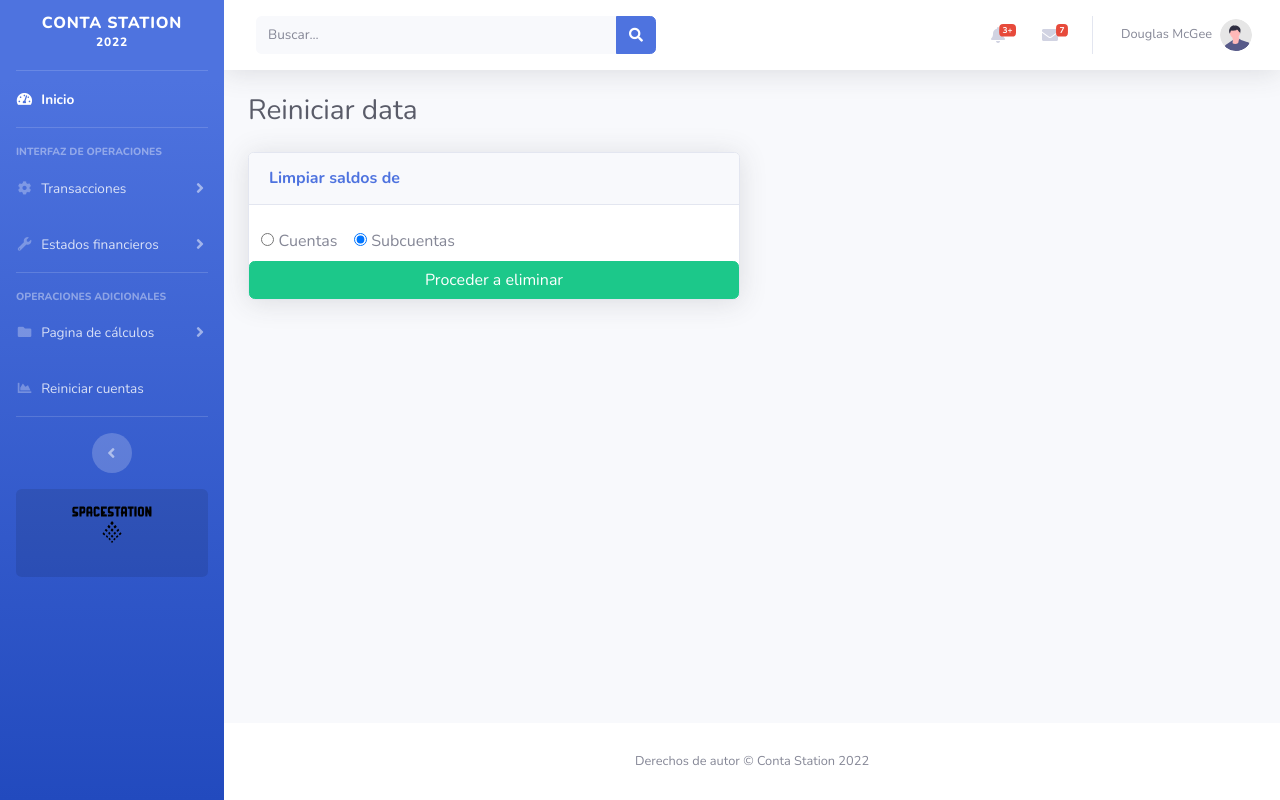
After one commit to Edenilson-Molina/aplicaci-n-SIC115, a Django app: page /eliminar in a window 1280 px wide. The commit adds this page. Run offline with Django 4.2, Linux system fonts and the light colour scheme; parts of the project's set-up code (start-up, migrations or seed data) failed here and were passed over; some libraries are stand-ins or nearby versions.

Commit message:
boton reinicio

```diff
--- /dev/null
+++ b/contaapp/templates/eliminar.html
@@ -0,0 +1,127 @@
+{% extends "./plantilla_1.html"%}
+{% load static %}
+
+{%block title%}
+    <title>CONTA STATION - eliminar</title>
+{%endblock%}
+
+
+
+{%block body%}
+
+
+<script>
+    function eliminar()
+    {
+        var resultado = document.getElementById("divResultados");
+
+
+        var tipoVenta = "";
+        //var radiobutton = parseFloat(document.getElementsByName("r1").value);
+
+        //CAMBIOS inicio
+
+        $("input[name='r1']" ).on('change', function () {
+
+        alert("Desea cambiar el tipo de la transaccion?");
+        });
+        valor = $("input[type='radio'][name='r1']:checked").val();
+
+        //CAMBIOS fin
+
+        if(valor == 1) { document.getElementById("tres").innerHTML = tipoVenta = "cuentas";  document.getElementById("txttres").value = tipoVenta;}
+        if(valor == 2) { document.getElementById("tres").innerHTML = tipoVenta = "subcuentas";  document.getElementById("txttres").value = tipoVenta;}
+
+
+
+
+        // Para mostrar los resultados
+        resultado.style.display="block";
+
+    }
+</script>
+<div class="d-sm-flex align-items-center justify-content-between mb-4">
+    <h1 class="h3 mb-0 text-gray-800">Reiniciar data</h1>
+
+</div>
+
+<!-- Contenido especifico -->
+<div class="row">
+
+    <!-- Content Column izquierda-->
+    <div class="col-lg-6 mb-4">
+
+        <!-- Project Card Example -->
+        <div class="card shadow mb-4">
+
+            <form action="" method="get">
+
+                <div class="card-header py-3">
+                    <h6 class="m-0 font-weight-bold text-primary">Limpiar saldos de</h6>
+                </div><br>
+                <div>
+                    &nbsp;&nbsp;&nbsp;<input type="radio" id="r1" name="r1" value="1"
+                           checked>
+                    <label for="r1">Cuentas</label>
+                    &nbsp;&nbsp;&nbsp;<input type="radio" id="r2" name="r1" value="2"
+                           checked>
+                    <label for="r1">Subcuentas</label>
+
+                </div>
+
+
+
+            </form>
+
+            <button id="bton4" class="btn btn-success" onclick="eliminar()">Proceder a eliminar</button>
+        </div>
+
+
+    </div>
+    <div id = "divResultados" style="display: none;"  class="card shadow mb-4"  >
+            <div class="card-header py-3">
+                <h6 class="m-0 font-weight-bold text-primary">¿Desea guardar el reinicio?</h6>
+            </div>
+            <div class="card-body">
+
+                <form action="/reiniciar/" method="post">{% csrf_token%}
+                    <h4 class="small font-weight-bold">
+                        <div class="table-responsive">
+                            <table class="table table-bordered">
+                                <thead>
+                                    <tr>
+                                        <th style="text-align: center;">Accion</th>
+                                        <th style="text-align: center;">Registro</th>
+                                    </tr>
+                                </thead>
+                                <tbody>
+                                    <tr>
+                                        <td>&nbsp;&nbsp;Reiniciar</td>
+                                        <td style="text-align: center;">
+                                            <label id = "tres" name = "tres"></label>
+                                            <input  style="display: none;"type="text" id = "txttres" name = "txttres" class="form-control">
+                                        </td>
+                                    </tr>
+
+                                </tbody>
+                            </table>
+                        </div>
+                    </h4>
+                    <div class="card-body" style="text-align: center;">
+                        <button id="bton4" class="btn btn-success" type="submit">Guardar reinicio</button><br>
+                    </div>
+
+                </form>
+
+                <br><br>
+                <a href="eliminar" class="d-none d-sm-inline-block btn btn-sm btn-primary shadow-sm"><i
+                    class="fas fa-recycle fa-sm text-white-50"></i> Reiniciar</a>
+            </div>
+
+    </div>
+
+
+</div>
+
+
+{% endblock %}
--- a/contaapp/templates/plantilla_1.html
+++ b/contaapp/templates/plantilla_1.html
@@ -117,15 +117,16 @@
                         <h6 class="collapse-header">Calculos:</h6>
                         <a class="collapse-item" href="costoP">Costo del producto</a>
                         <a class="collapse-item" href="costoMO">Costo de mano de obra</a>
-                    </div>
+                        </div>
                 </div>
             </li>
 
             <!-- Nav Item - Charts -->
             <li class="nav-item">
-                <a class="nav-link" href="#">
+                <a class="nav-link" href="eliminar">
                     <i class="fas fa-fw fa-chart-area"></i>
-                    <span>Reiniciar cuentas</span></a>
+                    <span>Reiniciar cuentas</span>
+                </a>
             </li>
 
             <!-- Divider -->
--- a/contaapp/views.py
+++ b/contaapp/views.py
@@ -19,6 +19,9 @@ def costoMO(request):
 
 def costoP(request):
     return render(request, "costoP.html")
+
+def eliminar(request):
+    return render(request, "eliminar.html")
 
 def devuelveMes():
     mes = datetime.date.today().month
@@ -76,6 +79,12 @@ def estadoCapital(request):
     utilidad = Cuenta.objects.get(idcuenta = 3103)
     total = capital.habercuenta+utilidad.habercuenta
     return render(request, "estadoCapital.html",{"mes":mes,"capital":capital,"utilidad":utilidad,"total":total})
+
+#def balanceComprobacion(request):
+#    objetoCaja = Subcuenta.objects.get(idsubcuenta = 110101 )
+#    debeCaja = objetoCaja.debe_subcuenta - objetoCaja.haber_subcuenta
+
+#    return render(request, "balanceComprobacion.html",{"debeCaja": debeCaja})
 
 def balanceGeneral(request):
     mes = devuelveMes()
@@ -300,3 +309,26 @@ def ingresarGasto(request):
     except Exception as e:
         messages.error(request,'No fue posible registrar compra')
     return redirect('/gastos')
+
+def reiniciar(request):
+    try:
+        tipoReinicio = request.POST['txttres']
+        for i in [1101,1102,1103,1104,1105,1106,1107,1108,1201,1202,2101,2102,2103,2104,2105,2106,2107,2201,2202,3101,3102,3103,4101,4102,4103,4104,4105,4106,4107,4201,4202,4203,4204,4205,5101,5102,5103,5104,6101]:
+            objetoCuenta = Cuenta.objects.get(idcuenta= i)
+            if (tipoReinicio == "cuentas"):
+                objetoCuenta.habercuenta = 0
+                objetoCuenta.debecuenta = 0
+                objetoCuenta.save()
+
+        for i in [110101,110102,110501,110502,110503,110601,120101,120102,120103,120201,120202,120203,210701,210702,210703,210704,210705]:
+            objetoCuenta = Subcuenta.objects.get(idsubcuenta= i)
+            if (tipoReinicio == "subcuentas"):
+                objetoCuenta.haber_subcuenta = 0
+                objetoCuenta.debe_subcuenta = 0
+                objetoCuenta.save()
+
+
+        messages.success(request,'¡Reinicio realizado!')
+    except Exception as e:
+        messages.error(request,'No fue posible realizar el reinicio')
+    return redirect('/eliminar')
--- a/contastation/urls.py
+++ b/contastation/urls.py
@@ -36,6 +36,9 @@ urlpatterns = [
     path('ingresarVenta/',views.ingresarVenta),
     path('ingresarCompra/',views.ingresarCompra),
     path('ingresarGasto/',views.ingresarGasto),
+    path('eliminar',views.eliminar),
+    path('reiniciar/',views.reiniciar),
+
 
 ]
 
```
Also changed, not shown: contaapp/templates/balanceCompro.html (+127 -44 lines).
